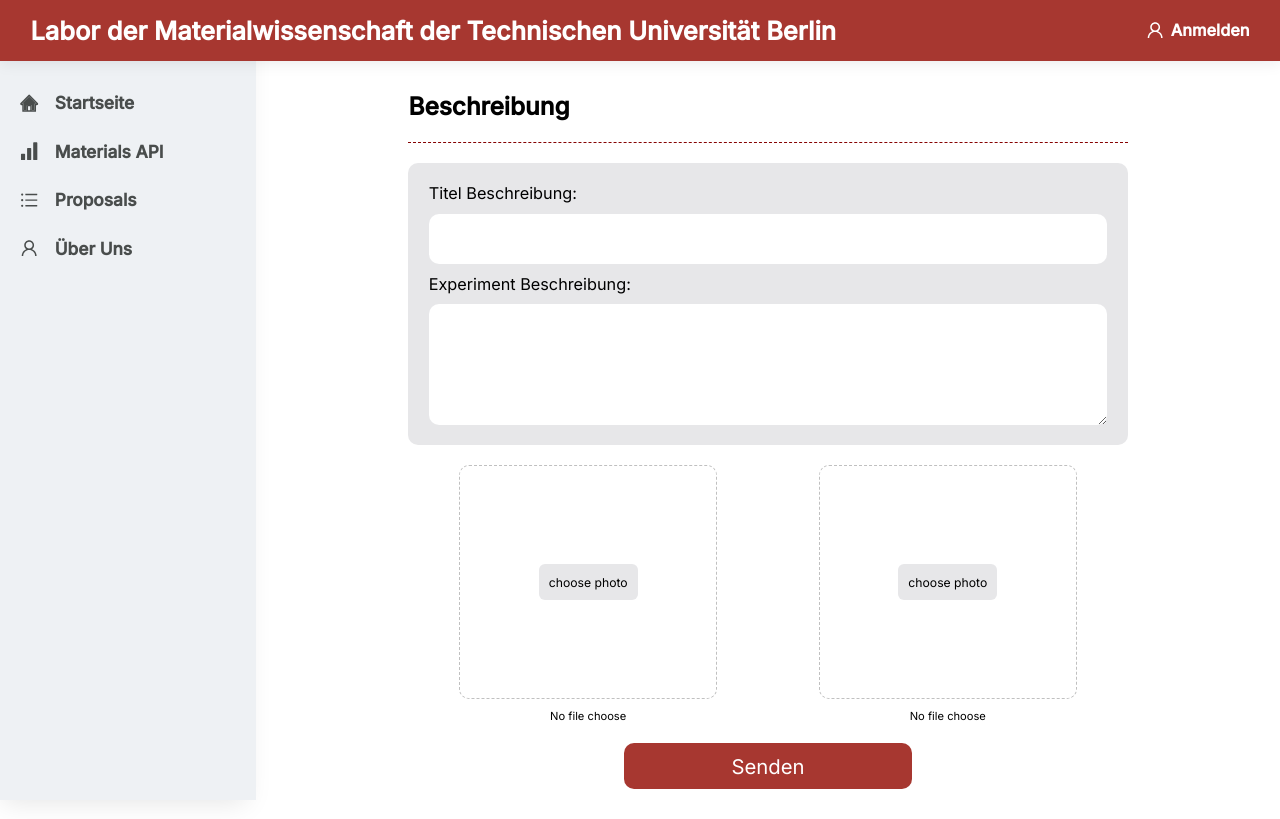
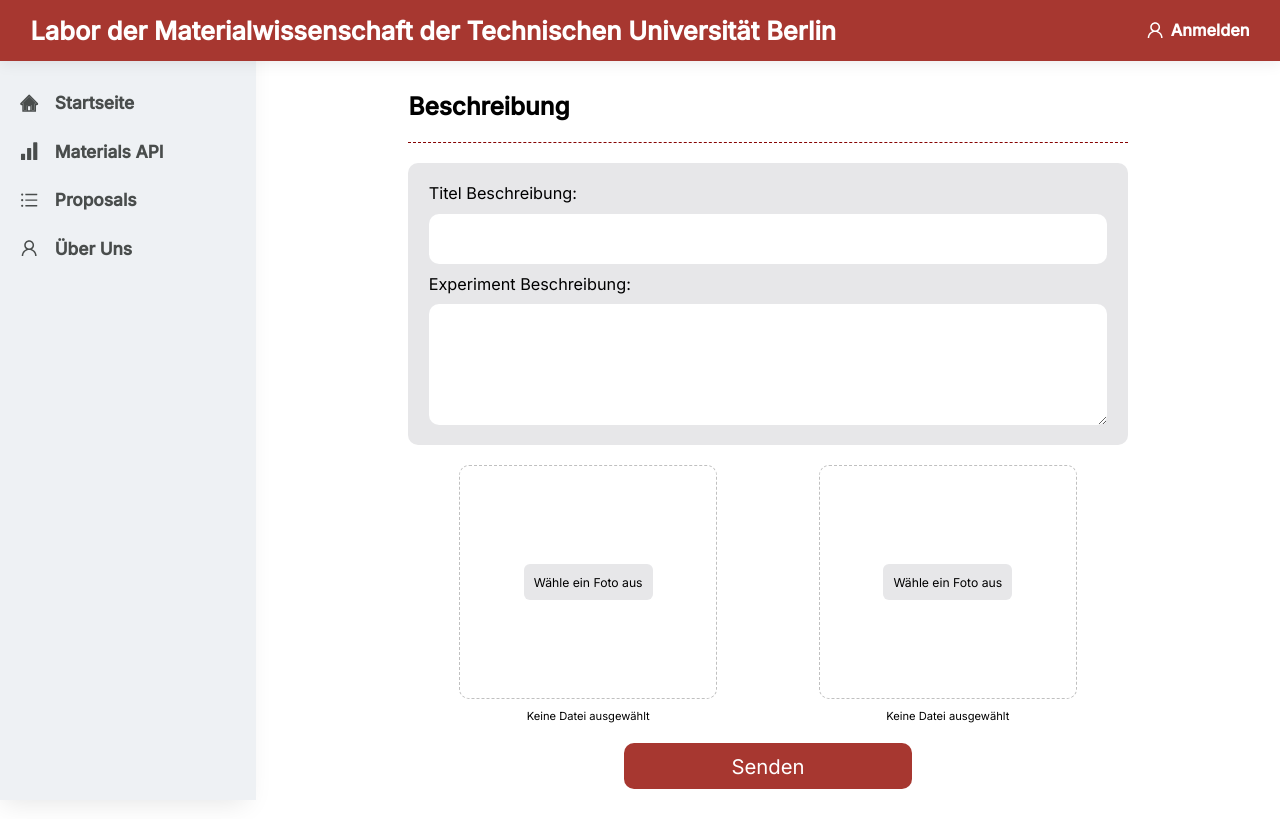
Before and after one commit to mfdf4415/laboratory, a React (Create React App) app: page /experiments/1/addExperimrnt in a window 1280 px wide. Built offline with nearby package versions, Linux system fonts and the light colour scheme.

Commit message:
delete som log and set date and add some style

```diff
--- a/src/components/Description/Description.jsx
+++ b/src/components/Description/Description.jsx
@@ -101,7 +101,7 @@
               <div className={style.formRowImgItem}>
                 <div className={style.imgContainer}>
                   <label htmlFor="image0">
-                    choose photo
+                    Wähle ein Foto aus
                     <input
                       type="file"
                       hidden
@@ -117,13 +117,13 @@
                   )}
                 </div>
                 <p>
-                  {images[0] ? formatImgSize(images[0].size) : "No file choose"}
+                  {images[0] ? formatImgSize(images[0].size) : "Keine Datei ausgewählt"}
                 </p>
               </div>
               <div className={style.formRowImgItem}>
                 <div className={style.imgContainer}>
                   <label htmlFor="image1">
-                    choose photo
+                    Wähle ein Foto aus
                     <input
                       hidden
                       id="image1"
@@ -139,7 +139,7 @@
                   )}
                 </div>
                 <p>
-                  {images[1] ? formatImgSize(images[1].size) : "No file choose"}
+                  {images[1] ? formatImgSize(images[1].size) : "Keine Datei ausgewählt"}
                 </p>
               </div>
             </div>
@@ -187,7 +187,7 @@
               <div className={style.formRowImgItem}>
                 <div className={style.imgContainer}>
                   <label htmlFor="image0">
-                    choose photo
+                    Wähle ein Foto aus
                     <input
                       type="file"
                       hidden
@@ -203,13 +203,13 @@
                   )}
                 </div>
                 <p>
-                  {images[0] ? formatImgSize(images[0].size) : "No file choose"}
+                  {images[0] ? formatImgSize(images[0].size) : "Keine Datei ausgewählt"}
                 </p>
               </div>
               <div className={style.formRowImgItem}>
                 <div className={style.imgContainer}>
                   <label htmlFor="image1">
-                    choose photo
+                    Wähle ein Foto aus
                     <input
                       hidden
                       id="image1"
@@ -225,7 +225,7 @@
                   )}
                 </div>
                 <p>
-                  {images[1] ? formatImgSize(images[1].size) : "No file choose"}
+                  {images[1] ? formatImgSize(images[1].size) : "Keine Datei ausgewählt"}
                 </p>
               </div>
             </div>
--- a/src/components/LaboratoryDate/LaboratoryDate.jsx
+++ b/src/components/LaboratoryDate/LaboratoryDate.jsx
@@ -24,7 +24,6 @@
         const { data } = await getListOfSpecificLabs(params.id);
         setSpecific(data.data);
         setLoading(false);
-        console.log(data);
       } catch (err) {
         const { data } = err.response;
         setError(data);
--- a/src/components/ShowImage/ShowImage.jsx
+++ b/src/components/ShowImage/ShowImage.jsx
@@ -2,13 +2,12 @@
 import { AiOutlineCloseCircle } from "react-icons/ai";
 
 const ShowImage = ({ img, setShow, show }) => {
-  console.log(img);
   return (
     <div className={show ? style.showImgContainer : style.hideImgContainer}>
-      <AiOutlineCloseCircle onClick={setShow} />
       <div className={style.showImgBox}>
         <img src={img} alt="" />
       </div>
+      <AiOutlineCloseCircle onClick={setShow} />
     </div>
   );
 };
--- a/src/components/ShowImage/ShowImage.module.css
+++ b/src/components/ShowImage/ShowImage.module.css
@@ -23,8 +23,8 @@
     position: absolute;
     display: flex;
     align-items: center;
-    justify-content: flex-start;
-    flex-direction: column;
+    justify-content: center;
+    gap: 2rem;
     background-color: rgba(0, 0, 0, 0.2);
     backdrop-filter: blur(5px);
     z-index: 8;
@@ -34,9 +34,9 @@
 .showImgContainer svg {
     font-size: 4rem;
     color: #444;
-    align-self: flex-end;
+    align-self: flex-start;
+    justify-self: flex-end;
     cursor: pointer;
-    margin-bottom: 1rem;
 }
 
 .showImgBox {
@@ -44,10 +44,13 @@
     align-items: center;
     justify-content: center;
     width: 50%;
+    height: 100%;
 }
 
 .showImgBox img {
     width: 100%;
+    height: 100%;
+    object-fit: contain;
     border-radius: 8px;
 }
 
--- a/src/utils/dates.js
+++ b/src/utils/dates.js
@@ -1,7 +1,7 @@
 const today = new Date()
 let dates = []
 let day = today.getDate()
-let month = today.getMonth()-1
+let month = today.getMonth()
 let monthCountDay = [31, 29, 31, 30, 31, 31, 31, 31, 30, 31, 30, 31]
 
 let monthDays = monthCountDay[month]
@@ -13,7 +13,7 @@
 if (nextMonth > 11) {
     nextMonth = 0
 }
-console.log(month)
+
 count += monthCountDay[nextMonth]
 
 for (let i = 1; i <= count; i++) {
```
